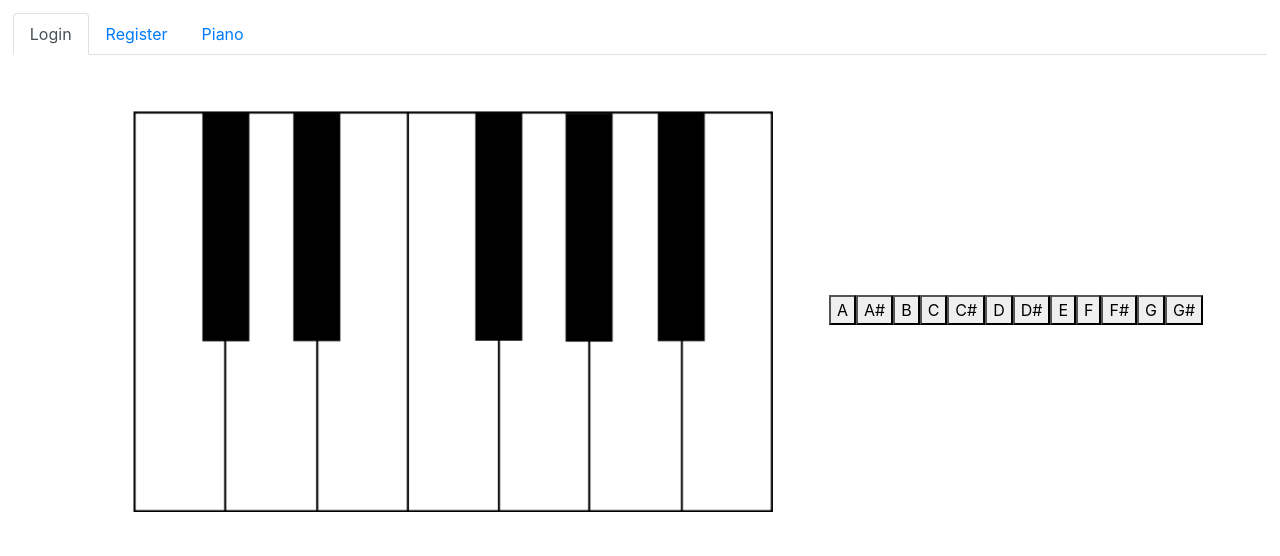
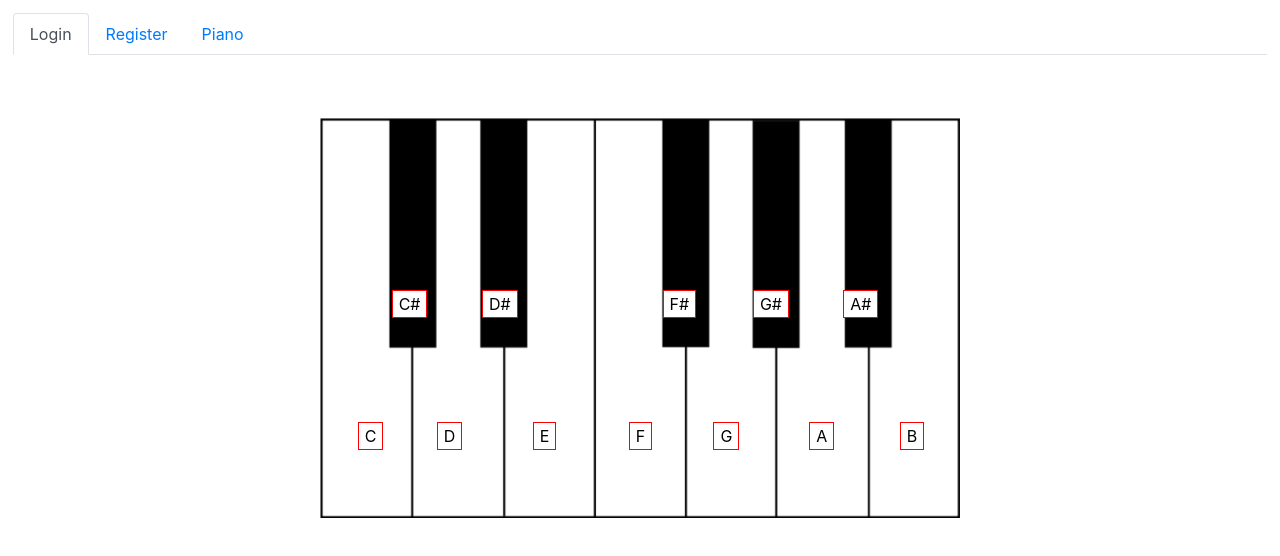
Before and after one commit to tauanlongaretti/Piano-App, a React (Create React App) app in the folder piano/: page /piano in a window 1280 px wide. Shown: the top 556 px of the page. Built offline with nearby package versions, Linux system fonts and the light colour scheme; the HTML template or start-up script is replaced by a standard one.

Commit message:
piano keys positioning in place

```diff
--- a/piano/src/App.css
+++ b/piano/src/App.css
@@ -31,7 +31,79 @@ span {
   margin: 15vh;
 }
 
+.piano-container {
+  position: relative;
+  text-align: center;
+  margin: 5%;
+}
+
 .piano-pic {
   width: 50vw;
-  margin: 7vh;
 }
+
+.piano-keys {
+  background-color: white;
+  border: none;
+  position: absolute;
+}
+
+.piano-keys:nth-of-type(1) {
+  left: 65%;
+  bottom: 17%;
+  border: 1px solid red;
+}
+.piano-keys:nth-of-type(2) {
+  left: 68%;
+  bottom: 50%;
+  border: 1px solid red;
+}
+.piano-keys:nth-of-type(3) {
+  left: 73%;
+  bottom: 17%;
+  border: 1px solid red;
+}
+.piano-keys:nth-of-type(4) {
+  left: 25%;
+  bottom: 17%;
+  border: 1px solid red;
+}
+.piano-keys:nth-of-type(5) {
+  left: 28%;
+  bottom: 50%;
+  border: 1px solid red;
+}
+.piano-keys:nth-of-type(6) {
+  left: 32%;
+  bottom: 17%;
+  border: 1px solid red;
+}
+.piano-keys:nth-of-type(7) {
+  left: 36%;
+  bottom: 50%;
+  border: 1px solid red;
+}
+.piano-keys:nth-of-type(8) {
+  left: 40.5%;
+  bottom: 17%;
+  border: 1px solid red;
+}
+.piano-keys:nth-of-type(9) {
+  left: 49%;
+  bottom: 17%;
+  border: 1px solid red;
+}
+.piano-keys:nth-of-type(10) {
+  left: 52%;
+  bottom: 50%;
+  border: 1px solid red;
+}
+.piano-keys:nth-of-type(11) {
+  left: 56.5%;
+  bottom: 17%;
+  border: 1px solid red;
+}
+.piano-keys:nth-of-type(12) {
+  left: 60%;
+  bottom: 50%;
+  border: 1px solid red;
+}
--- a/piano/src/components/Login.js
+++ b/piano/src/components/Login.js
@@ -1,13 +1,10 @@
 import React, { useState } from "react"
 import { Link } from "react-router-dom";
-import { ButtonToolbar } from "react-bootstrap";
-import FacebookLoginButton from "react-social-login-buttons";
 import {
     Button,
     Form,
     FormGroup,
-    Input,
-    Row
+    Input
 } from "reactstrap";
 
 const Login = props => {
--- a/piano/src/components/Piano.js
+++ b/piano/src/components/Piano.js
@@ -41,7 +41,7 @@ class Piano extends Component {
     RenderButtons = () => {
         return pianoSounds.map(( soundObj, index ) => {
             return (
-                <button key={index} onClick={() => this.SoundPlay(soundObj.sound)}>
+                <button className="piano-keys" key={index} onClick={() => this.SoundPlay(soundObj.sound)}>
                     {soundObj.label}
                 </button>
             )
@@ -51,7 +51,7 @@ class Piano extends Component {
     render() {
         Howler.volume(1.0)
     return (
-        <div>
+        <div className="piano-container">
             <img className="piano-pic" src={PianoKeys} alt="piano keys"/>
             {this.RenderButtons()}
         </div>
--- a/piano/src/components/Register.js
+++ b/piano/src/components/Register.js
@@ -4,8 +4,7 @@ import {
     Button,
     Form,
     FormGroup,
-    Input,
-    Row
+    Input
   } from "reactstrap";
 
 const Register = props => {
```
